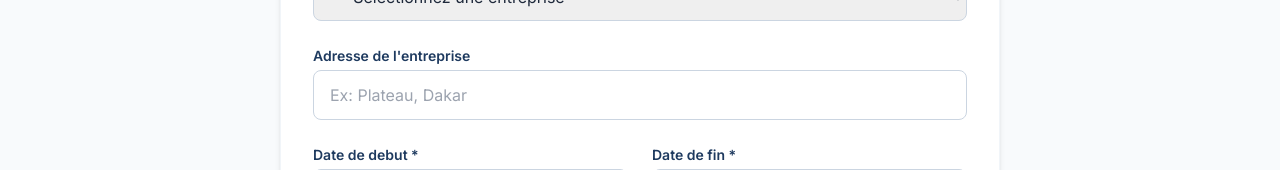
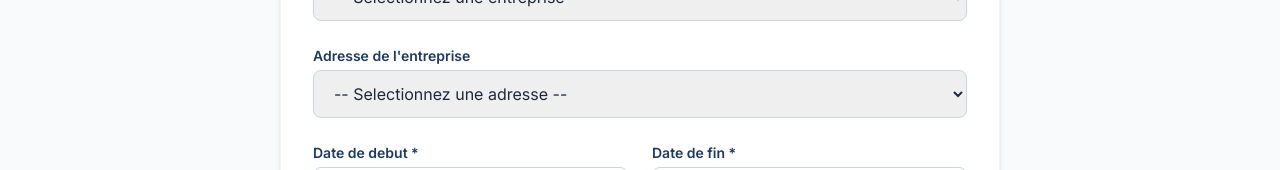
Before and after one commit to awaw08002/sgds-esp, a Next.js app: page /etudiant/nouvelle-demande in a window 1280 px wide. Shown: the part 313-483 px from the top of the page. Built offline with nearby package versions, Linux system fonts and the light colour scheme; no server answers.

Commit message:
adresse entreprise en liste deroulante

```diff
--- a/app/etudiant/nouvelle-demande/page.tsx
+++ b/app/etudiant/nouvelle-demande/page.tsx
@@ -136,8 +136,30 @@ export default function NouvelleDemandePage() {
             </div>
             <div className="md:col-span-2">
               <label className="label">Adresse de l'entreprise</label>
-              <input name="adresseEntreprise" value={form.adresseEntreprise} onChange={handleChange}
-                className="input-field" placeholder="Ex: Plateau, Dakar" />
+              <select name="adresseEntreprise" value={form.adresseEntreprise}
+  onChange={(e) => setForm(prev => ({ ...prev, adresseEntreprise: e.target.value }))}
+  className="input-field">
+  <option value="">-- Selectionnez une adresse --</option>
+  <option>Plateau, Dakar</option>
+  <option>Almadies, Dakar</option>
+  <option>Mermoz, Dakar</option>
+  <option>Fann, Dakar</option>
+  <option>Point E, Dakar</option>
+  <option>Ouakam, Dakar</option>
+  <option>Yoff, Dakar</option>
+  <option>Ngor, Dakar</option>
+  <option>Sacre Coeur, Dakar</option>
+  <option>Grand Yoff, Dakar</option>
+  <option>Parcelles Assainies, Dakar</option>
+  <option>Pikine, Dakar</option>
+  <option>Guediawaye, Dakar</option>
+  <option>Rufisque, Dakar</option>
+  <option>Thies</option>
+  <option>Saint-Louis</option>
+  <option>Ziguinchor</option>
+  <option>Kaolack</option>
+  <option>Autre</option>
+</select>
             </div>
             <div>
               <label className="label">Date de debut *</label>
```
